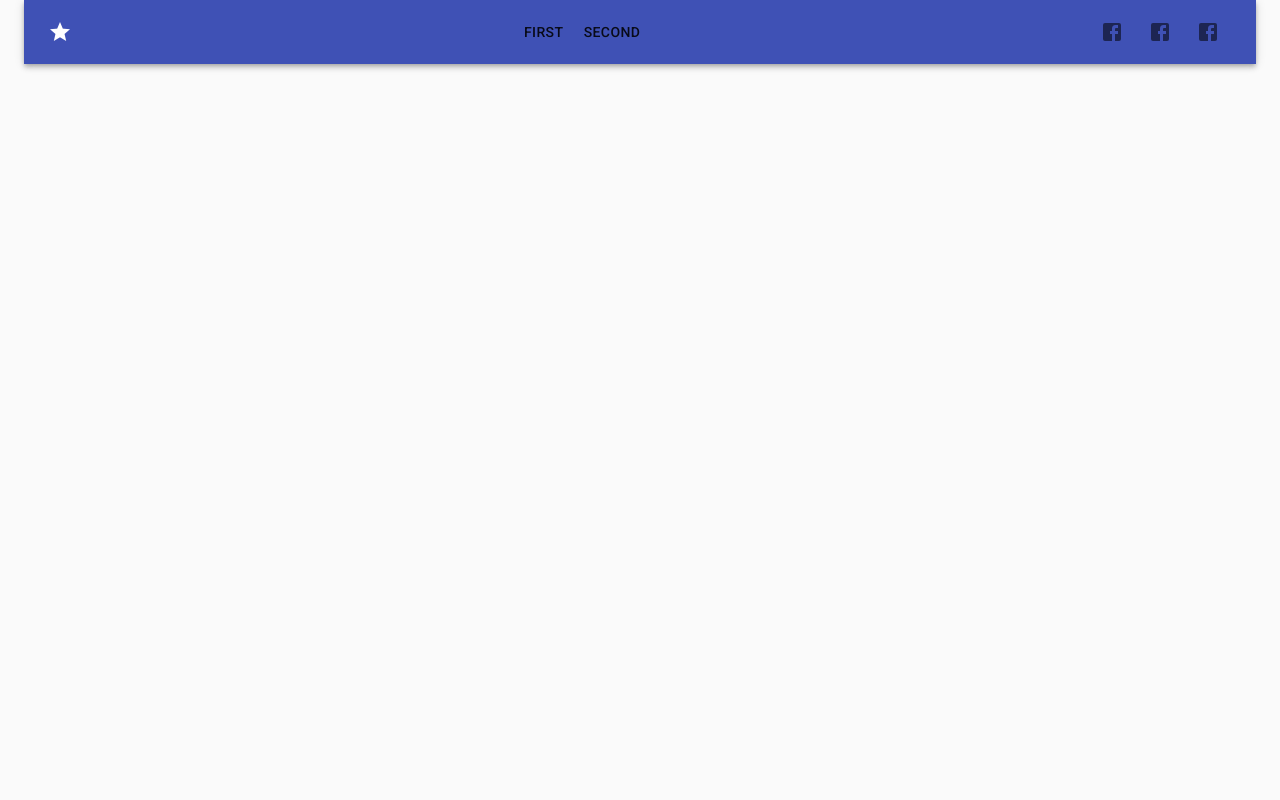
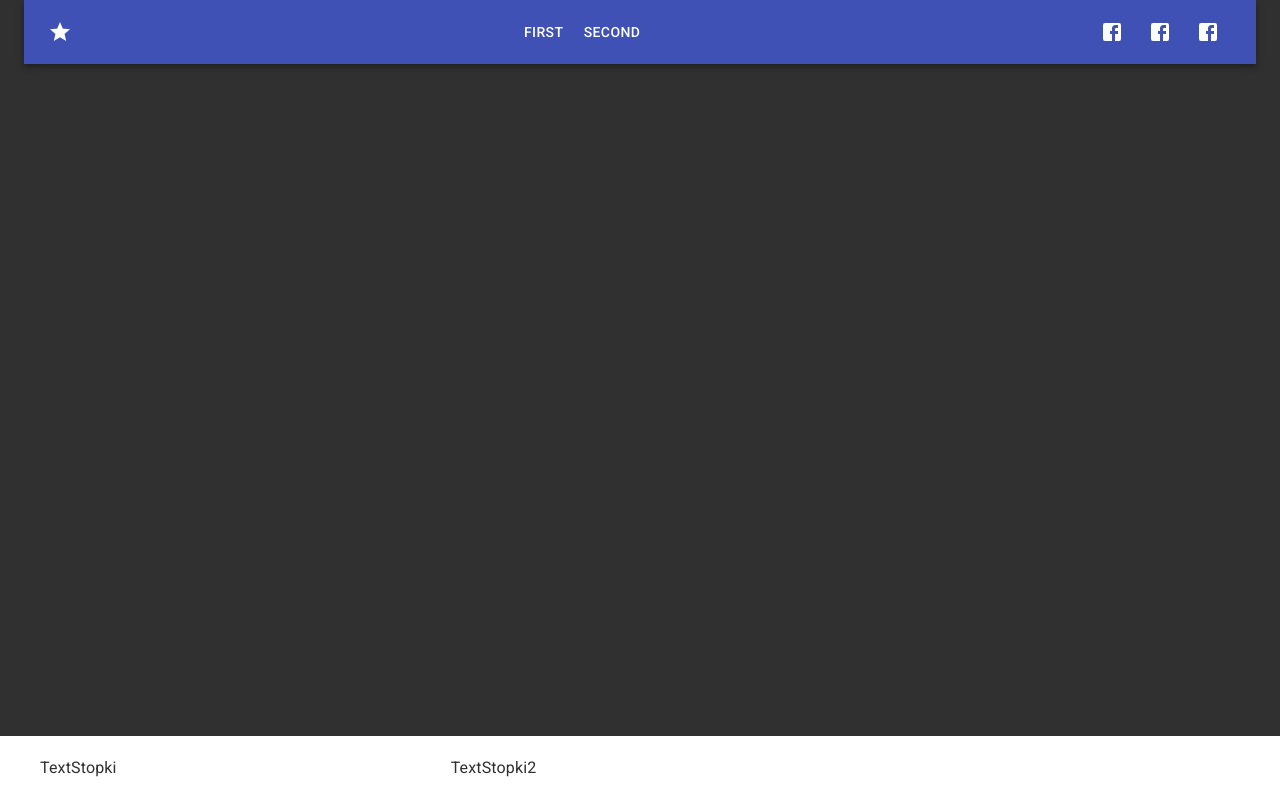
Before and after one commit to dkasyan/Tellur-Frontend, a React (Create React App) app: page / in a window 1280 px wide. Built offline with nearby package versions, Linux system fonts and the light colour scheme.

Commit message:
Add: Footer menu and try add color swich

```diff
--- a/src/App.tsx
+++ b/src/App.tsx
@@ -1,17 +1,34 @@
 import * as React from 'react';
-import { History } from 'history'
+import {History} from 'history'
 import {ConnectedRouter} from "connected-react-router";
 import template from './TemplatePage'
+import {useState, useEffect} from 'react';
+import {createMuiTheme, MuiThemeProvider, Button} from '@material-ui/core';
+import {ThemeOptions} from '@material-ui/core/styles/createMuiTheme';
 
 interface AppProps {
     history: History
 }
 
-const App = ({ history }: AppProps) => {
+
+const App = ({history}: AppProps) => {
+    const [theme, setTheme] = useState<ThemeOptions>({palette: {type: "dark"}})
+
+    const toggleTheme = () => {
+        let newPaletteType: "light" | "dark" = theme.palette && theme.palette.type === "light" ? "dark" : "light"
+        setTheme({palette: {type: newPaletteType}})
+        // return theme
+    } //TODO Big todo Uzyc reduxa do zmiany motywu
+
+    const muiTheme = createMuiTheme(theme)
+
     return (
         <ConnectedRouter history={history}>
-            { template }
+            <MuiThemeProvider theme={muiTheme}>
+            {template}
+            </MuiThemeProvider>
         </ConnectedRouter>
+
     )
 }
 
--- a/src/TemplatePage/index.tsx
+++ b/src/TemplatePage/index.tsx
@@ -3,6 +3,7 @@ import routes from './routes'
 import {Container, CssBaseline, Paper, Typography, AppBar, Icon} from '@material-ui/core'
 import MainMenu from '../components/MainMenu'
 import Header from "../components/Header"
+import MainFooter from "../components/MainFooter"
 
 const TemplatePage = (
     <>
@@ -21,6 +22,7 @@ const TemplatePage = (
             {/*    {routes}*/}
             {/*</Paper>*/}
         </Container>
+        <MainFooter/>
     </>
 )
 
--- /dev/null
+++ b/src/components/MainFooter.tsx
@@ -0,0 +1,69 @@
+import {
+    BottomNavigation,
+    BottomNavigationAction,
+    Container,
+    Grid,
+    List,
+    ListItem,
+    ListItemText,
+    makeStyles,
+    FormControl,
+    InputLabel,
+    MenuItem,
+    Select
+} from "@material-ui/core"
+import React from "react"
+import ThemeToggle from "./ThemeToggle"
+
+const useStyles = makeStyles(theme => ({
+    footer: {
+        position: "absolute",
+        bottom: 0,
+        width: "100%",
+        backgroundColor: theme.palette.text.primary, //TODO zmienic kolor na czarny
+        color: theme.palette.background.default
+    }
+}))
+
+const MainFooter = () => {
+    const classes = useStyles()
+    return (
+        <footer className={classes.footer}>
+            <Container maxWidth="xl">
+                <Grid container
+                      direction="row"
+
+                    //alignItems="center"
+                >
+                    <Grid item md={4}>
+                        <List>
+                            <ListItem>
+                                <ListItemText primary="TextStopki"/>
+                            </ListItem>
+                        </List>
+                    </Grid>
+                    <Grid item md={4}>
+                        <List>
+                            <ListItem>
+                                <ListItemText primary="TextStopki2"/>
+                            </ListItem>
+                        </List>
+                    </Grid>
+                    <Grid item md={4}>
+                        <FormControl>
+                            <InputLabel id="language"></InputLabel>
+                            <Select labelId="language" id="select" value="10">
+                                <MenuItem value="10">Polski</MenuItem>
+                                <MenuItem value="20">English</MenuItem>
+                            </Select>
+                        </FormControl>
+                        <ThemeToggle/>
+                    </Grid>
+                </Grid>
+            </Container>
+        </footer>
+    )
+}
+
+
+export default MainFooter
--- /dev/null
+++ b/src/components/ThemeToggle.tsx
@@ -0,0 +1,17 @@
+import {Button} from "@material-ui/core"
+import React from "react"
+
+const ThemeToggle = () => {
+
+    const handleClick = () => {
+        // getTheme(true)
+    }
+
+    return (
+        <Button onClick={handleClick}>
+            toggle
+        </Button>
+    )
+}
+
+export default ThemeToggle
```
